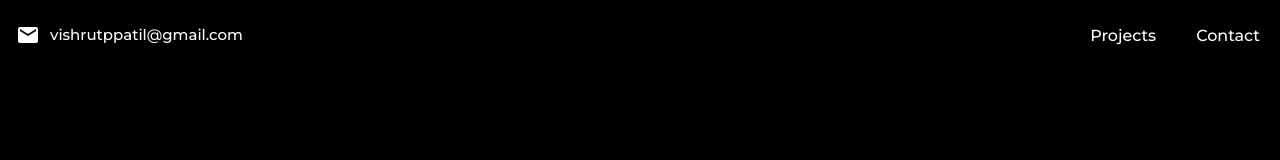
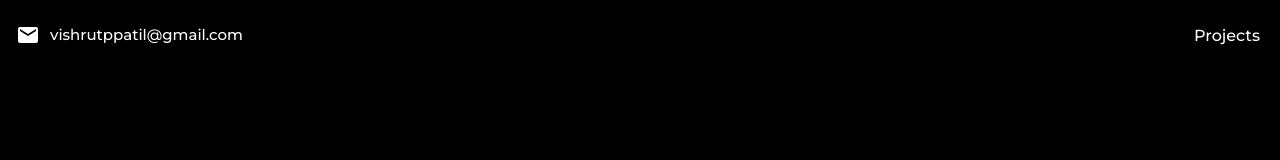
Before and after one commit to Vishruthp/portfolio, a React (Create React App) app: page / in a window 1280 px wide. Shown: the top 160 px of the page. Built offline with nearby package versions, Linux system fonts and the light colour scheme.

Commit message:
removecontact

```diff
--- a/src/components/navbar/navbar.jsx
+++ b/src/components/navbar/navbar.jsx
@@ -11,10 +11,7 @@ export default function navbar({menuOpen,setMenuOpen}) {
             <div className="navitem">
             <a href="#projects">Projects</a>
             </div>
-            <div className="navitem">
 
-            <a href="#contact">Contact</a>
-            </div>
 
         </div>
     )
```
